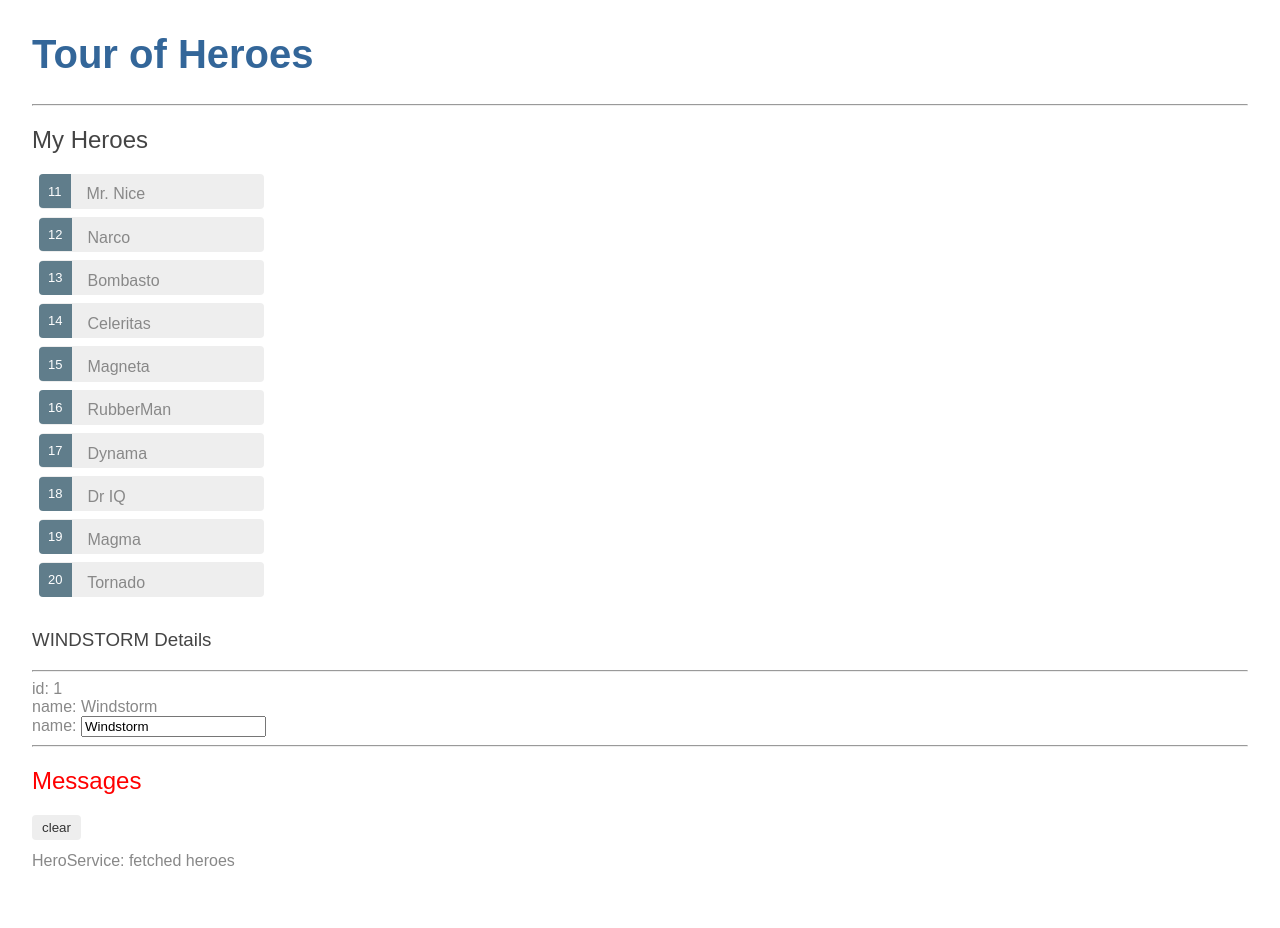
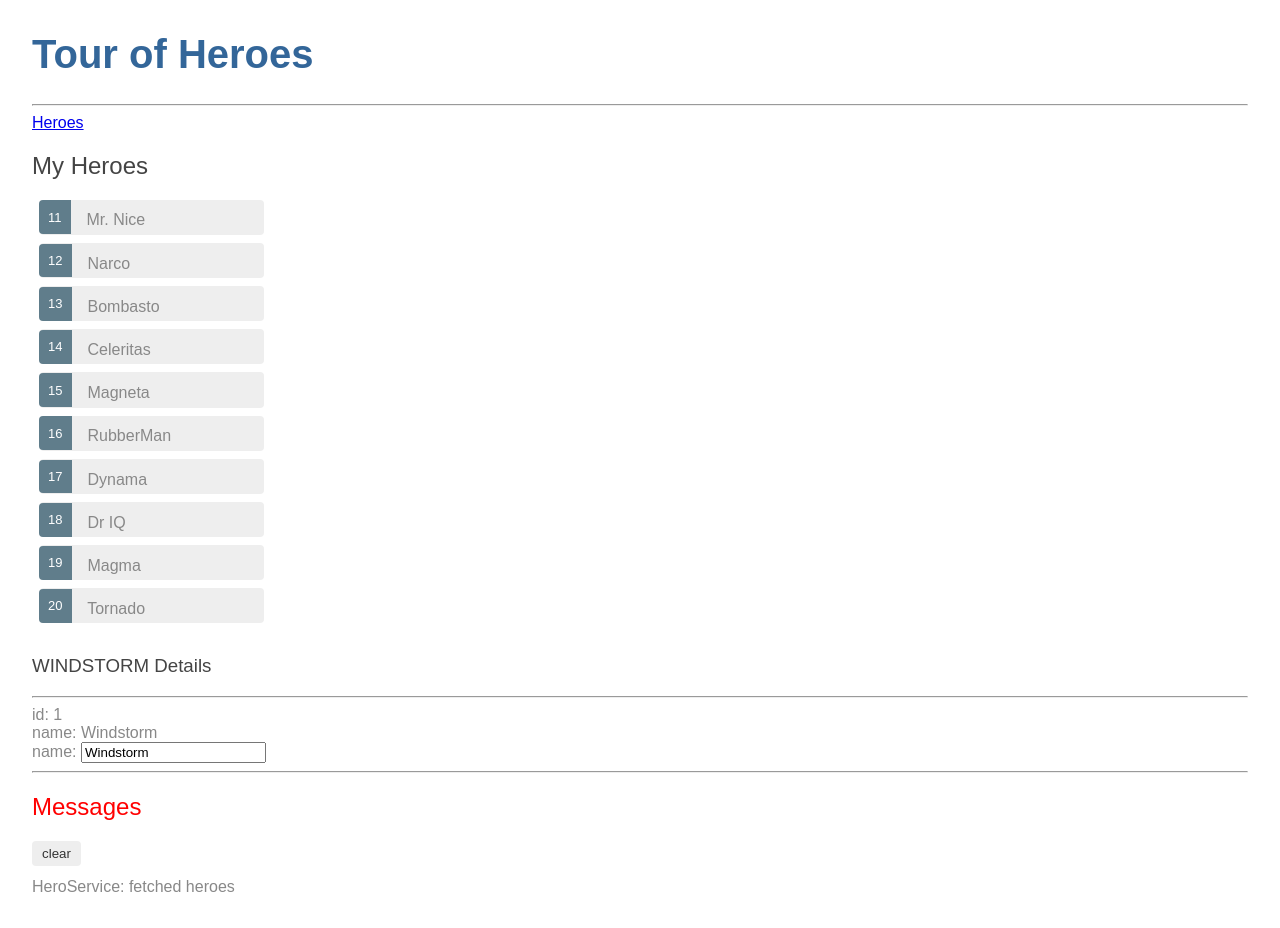
Before and after one commit to Jackques/angular_tourofheroes, an Angular app: page /heroes in a window 1280 px wide. Before the commit the page ends 902 px from the top, so only its background shows below. Built offline with nearby package versions, Linux system fonts and the light colour scheme.

Commit message:
Updated app with routes and added routing module

```diff
--- a/src/app/app.component.html
+++ b/src/app/app.component.html
@@ -1,4 +1,13 @@
 <h1>{{ title }}</h1>
 <hr/>
-<app-heroes></app-heroes>
+<nav>
+  <a routerLink="/heroes">Heroes</a>
+  <!-- A routerLink attribute is set to "/heroes", the string that the router matches to the route to HeroesComponent.
+   The routerLink is the selector for the RouterLink directive that turns user clicks into router navigations.
+   It's another of the public directives in the RouterModule. -->
+</nav>
+<router-outlet></router-outlet>
+<!-- The <router-outlet> tells the router where to display routed views. -->
+<!-- The RouterOutlet is one of the router directives that became available to the AppComponent
+because AppModule imports AppRoutingModule which exported RouterModule. -->
 <app-messages></app-messages>
--- a/src/app/app.module.ts
+++ b/src/app/app.module.ts
@@ -6,16 +6,18 @@ import { HeroesComponent } from './heroes/heroes.component'; // this was already
 
 import { FormsModule } from '@angular/forms';
 import { HeroDetailComponent } from './hero-detail/hero-detail.component';
-import { MessagesComponent } from './messages/messages.component'; // <-- NgModel lives here
+import { MessagesComponent } from './messages/messages.component';
+import { AppRoutingModule } from "./app-routing/app-routing.module";
 
 @NgModule({
   declarations: [
     AppComponent,
     HeroesComponent,
     HeroDetailComponent,
-    MessagesComponent // this was already set by the tutorial
+    MessagesComponent,
   ],
   imports: [
+    AppRoutingModule,
     BrowserModule,
     FormsModule
   ],
```
Also changed, not shown: src/app/app-routing/app-routing.module.ts (+19 -5 lines).
